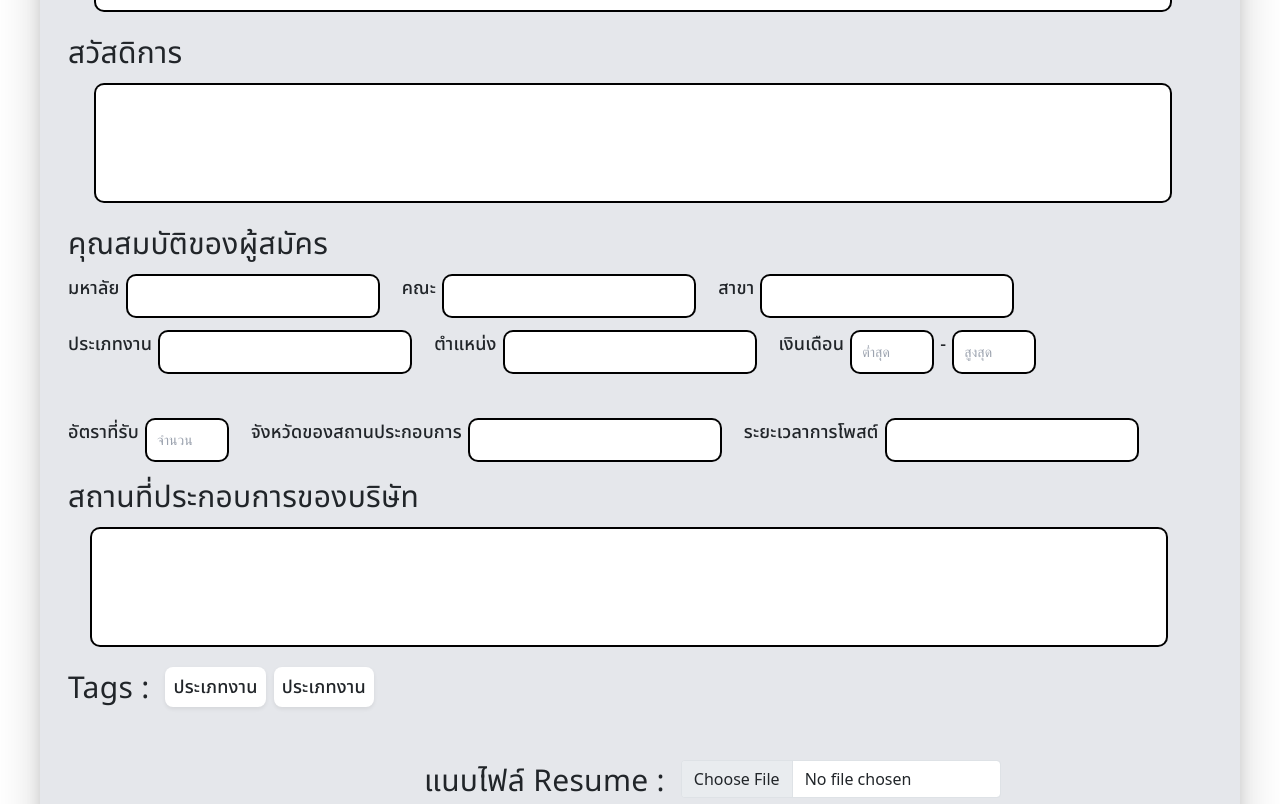
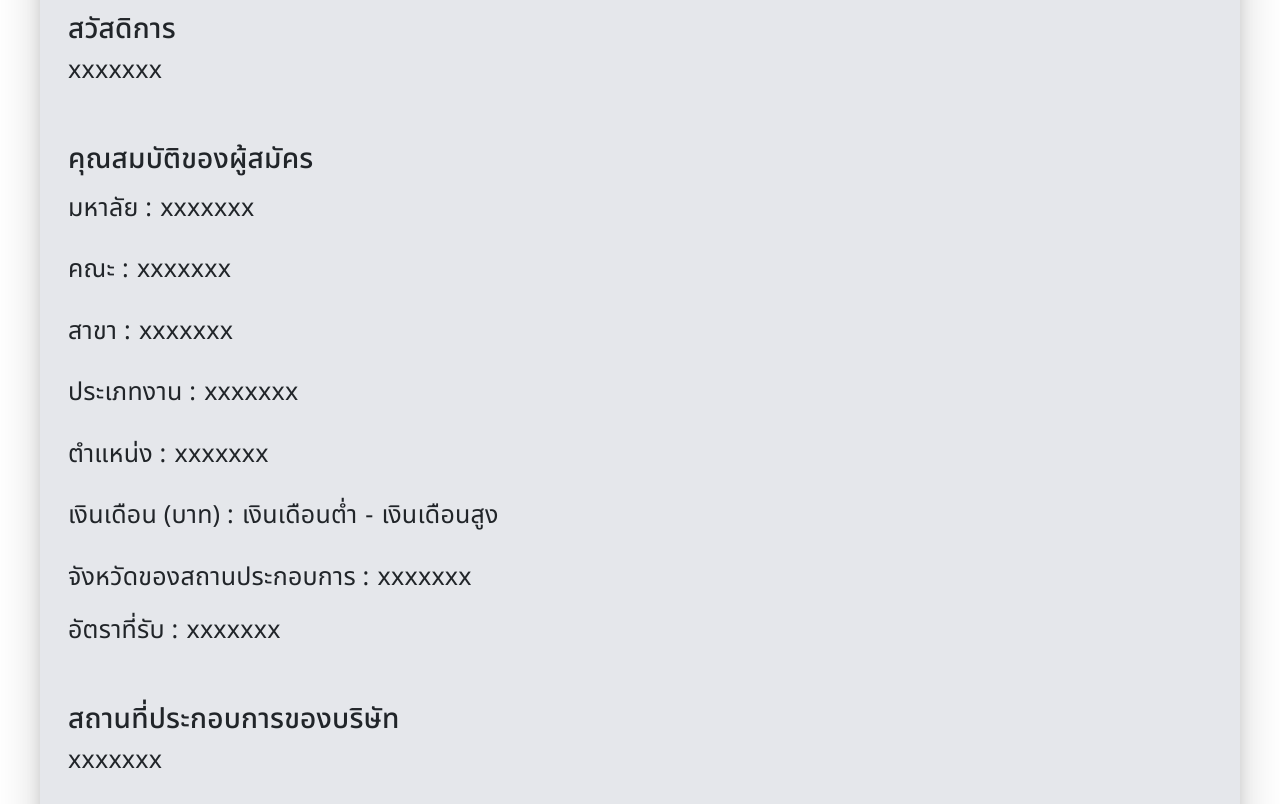
Before and after one commit to ninksazerac/frontend-jobfighter, a React (Create React App) app: page /applyjob in a window 1280 px wide. Shown: the part 416-1220 px from the top of the page. Built offline with nearby package versions, Linux system fonts and the light colour scheme.

Commit message:
update design

```diff
--- a/src/page/Applyjob/index.js
+++ b/src/page/Applyjob/index.js
@@ -8,21 +8,30 @@ export default function Applyjob(){
   const notosan1=createTheme({
     typography:{
       subtitle1:{
-        fontSize:35,
+        fontSize:40,
+        fontWeight:700,
+        fontFamily: [
+          'Noto Sans Thai',
+          'sans-serif',
+        ].join(','),
+      },
+      subtitle2:{
+        fontSize:28,
+        fontWeight:500,
         fontFamily: [
           'Noto Sans Thai',
           'sans-serif',
         ].join(','),
       },
       body1:{
-        fontSize:30,
+        fontSize:25,
         fontFamily: [
           'Noto Sans Thai',
           'sans-serif',
         ].join(','),
       },
       body2:{
-        fontSize:18,
+        fontSize:20,
         fontWeight:500,
         fontFamily: [
           'Noto Sans Thai',
@@ -40,141 +49,175 @@ export default function Applyjob(){
             <path stroke-linecap="round" stroke-linejoin="round" stroke-width="2" d="M16 7a4 4 0 11-8 0 4 4 0 018 0zM12 14a7 7 0 00-7 7h14a7 7 0 00-7-7z"/>
             </svg>
 
-          <div className="flex-col space-y-5">
+          <div className="flex-col space-y-3">
             <div className="mt-4">
-              <Typography variant="body1">
+              <Typography variant="subtitle1">
                 บริษัท
               </Typography>
             </div>
             <div>
-              <Typography variant="body2">
+              <Typography variant="subtitle2">
                 วันที่โพสต์ :
               </Typography>
             </div>
           </div>
 
           </div>
-          <div className="pl-7 pt-3">
-            <Typography variant="body1">
+          <div className="pl-7 pt-5">
+            <Typography variant="subtitle2">
                 รายละเอียดงาน
             </Typography>
-            {/* <label for="message" className="block mb-2 text-sm font-medium text-gray-900 dark:text-gray-400"/> */}
-            <textarea className="message" rows="4" class="resize-none p-2.5 w-11/12 ml-7 mt-2 rounded-lg ring-2 ring-black"></textarea>
+            <div>
+            <Typography variant="body1">
+                xxxxxxx
+            </Typography>
+            </div>
 
             {/* สวัสดิการ */}
-            <div className="pt-3">
-            <Typography variant="body1">
+            <div className="pt-5">
+            <Typography variant="subtitle2">
                 สวัสดิการ
             </Typography>
+            <div>
+            <Typography variant="body1">
+                xxxxxxx
+            </Typography>
             </div>
-            <textarea className="message" rows="4" class="resize-none p-2.5 w-11/12 ml-7 mt-2 rounded-lg ring-2 ring-black"></textarea>
+            </div>
 
 
             {/* คุณสมบัติของผู้สมัคร */}
-            <div className="pt-3">
-            <Typography variant="body1">
+            <div className="pt-5">
+            <Typography variant="subtitle2">
                 คุณสมบัติของผู้สมัคร
             </Typography>
-            <div className="flex space-x-6 pt-2">
+            <div className="flex flex-col space-y-6 pt-2">
                 <div className="flex space-x-2">
-                <Typography variant="body2">
-                        มหาลัย
+                <Typography variant="body1">
+                        มหาลัย :
                 </Typography>
-                <input className="text-black text-sm rounded-lg ring-2 ring-black focus:ring-black-500 focus:border-black-500 block w-[250px] p-2.5"/>
+                <div>
+                <Typography variant="body1">
+                    xxxxxxx
+                </Typography>
+                </div>
                 </div>
 
                 <div className="flex space-x-2">
-                <Typography variant="body2">
-                        คณะ
+                <Typography variant="body1">
+                        คณะ :
                 </Typography>
-                <input className="text-black text-sm rounded-lg ring-2 ring-black focus:ring-black-500 focus:border-black-500 block w-[250px] p-2.5"/>
+                <div>
+                <Typography variant="body1">
+                    xxxxxxx
+                </Typography>
+                </div>
                 </div>
 
                 <div className="flex space-x-2">
-                <Typography variant="body2">
-                        สาขา
+                <Typography variant="body1">
+                        สาขา :
                 </Typography>
-                <input className="text-black text-sm rounded-lg ring-2 ring-black focus:ring-black-500 focus:border-black-500 block w-[250px] p-2.5"/>
+                <div>
+                <Typography variant="body1">
+                    xxxxxxx
+                </Typography>
+                </div>
                 </div>
 
               </div>
 
 
-              <div className="flex space-x-6 pt-3">
+              <div className="flex flex-col space-y-6 pt-4">
                 <div className="flex space-x-2">
-                <Typography variant="body2">
-                        ประเภทงาน
+                <Typography variant="body1">
+                        ประเภทงาน :
                 </Typography>
-                <input className="text-black text-sm rounded-lg ring-2 ring-black focus:ring-black-500 focus:border-black-500 block w-[250px] p-2.5"/>
+                <div>
+                <Typography variant="body1">
+                    xxxxxxx
+                </Typography>
+                </div>
                 </div>
 
                 <div className="flex space-x-2">
-                <Typography variant="body2">
-                        ตำแหน่ง
+                <Typography variant="body1">
+                        ตำแหน่ง :
                 </Typography>
-                <input className="text-black text-sm rounded-lg ring-2 ring-black focus:ring-black-500 focus:border-black-500 block w-[250px] p-2.5"/>
+                <div>
+                <Typography variant="body1">
+                    xxxxxxx
+                </Typography>
+                </div>
                 </div>
 
                 {/* เช็คใน input ใส่ได้แค่เลข */}
                 <div className="flex space-x-2">
-                <Typography variant="body2">
-                        เงินเดือน
+                <Typography variant="body1">
+                        เงินเดือน (บาท) :
                 </Typography>
-                <input type="number"
-                className="text-black text-sm rounded-lg ring-2 ring-black focus:ring-black-500 focus:border-black-500 block w-[80px] p-2.5"
-                placeholder="ต่ำสุด"></input>
-                <Typography variant="body2">
+                <div>
+                <Typography variant="body1">
+                    เงินเดือนต่ำ
+                </Typography>
+                </div>
+                <Typography variant="body1">
                         -
                 </Typography>
-                <input type="number"
-                className="text-black text-sm rounded-lg ring-2 ring-black focus:ring-black-500 focus:border-black-500 block w-[80px] p-2.5"
-                placeholder="สูงสุด"></input>
+                <div>
+                <Typography variant="body1">
+                    เงินเดือนสูง
+                </Typography>
+                </div>
                 </div>
 
               </div>
             </div>
 
 
-            <div className="flex space-x-6 pt-12">
+            <div className="flex flex-col space-y-6 pt-4">
                 <div className="flex space-x-2">
-                <Typography variant="body2">
-                        อัตราที่รับ
+                <Typography variant="body1">
+                        จังหวัดของสถานประกอบการ :
                 </Typography>
-                <input type="number"
-                className="text-black text-sm rounded-lg ring-2 ring-black focus:ring-black-500 focus:border-black-500 block w-[80px] p-2.5"
-                placeholder="จำนวน"></input>
-
+                <div>
+                <Typography variant="body1">
+                    xxxxxxx
+                </Typography>
                 </div>
-
-                <div className="flex space-x-2">
-                <Typography variant="body2">
-                        จังหวัดของสถานประกอบการ
-                </Typography>
-                <input className="text-black text-sm rounded-lg ring-2 ring-black focus:ring-black-500 focus:border-black-500 block w-[250px] p-2.5"/>
                 </div>
 
                 {/* เช็คใน input ใส่ได้แค่เลข */}
-                <div className="flex space-x-2">
-                <Typography variant="body2">
-                        ระยะเวลาการโพสต์
-                </Typography>
-                <input className="text-black text-sm rounded-lg ring-2 ring-black focus:ring-black-500 focus:border-black-500 block w-[250px] p-2.5"/>
-                </div>
 
               </div>
+
+              <div className="flex space-x-2 pt-3">
+                <Typography variant="body1">
+                        อัตราที่รับ :
+                </Typography>
+                <div>
+                <Typography variant="body1">
+                    xxxxxxx
+                </Typography>
+                </div>
+                </div>
             </div>
 
 
             {/* สถานที่ประกอบการของบริษัท */}
-            <div className="pl-7 pt-3">
-            <Typography variant="body1">
+            <div className="pl-7 pt-5">
+            <Typography variant="subtitle2">
               สถานที่ประกอบการของบริษัท
             </Typography>
-            <textarea className="message" rows="4" class="resize-none p-2.5 w-11/12 ml-6 mt-2 rounded-lg ring-2 ring-black"></textarea>
+            <div>
+                <Typography variant="body1">
+                    xxxxxxx
+                </Typography>
+                </div>
             </div>
 
             {/* Tags */}
-            <div className="pl-7 pt-3 flex space-x-4">
+            <div className="pl-7 pt-5 flex space-x-4">
             <Typography variant="body1">
               Tags :
             </Typography>
@@ -199,7 +242,7 @@ export default function Applyjob(){
 
             <div className="pl-96 pt-5 pb-4 flex space-x-4">
             <Typography variant="body1">
-                  แนบไฟล์ Resume :
+                  แนบไฟล์ เรซูเม่ :
                 </Typography>
             <div className="h-10 w-80 mb-2">
                         <input class="form-control
```
